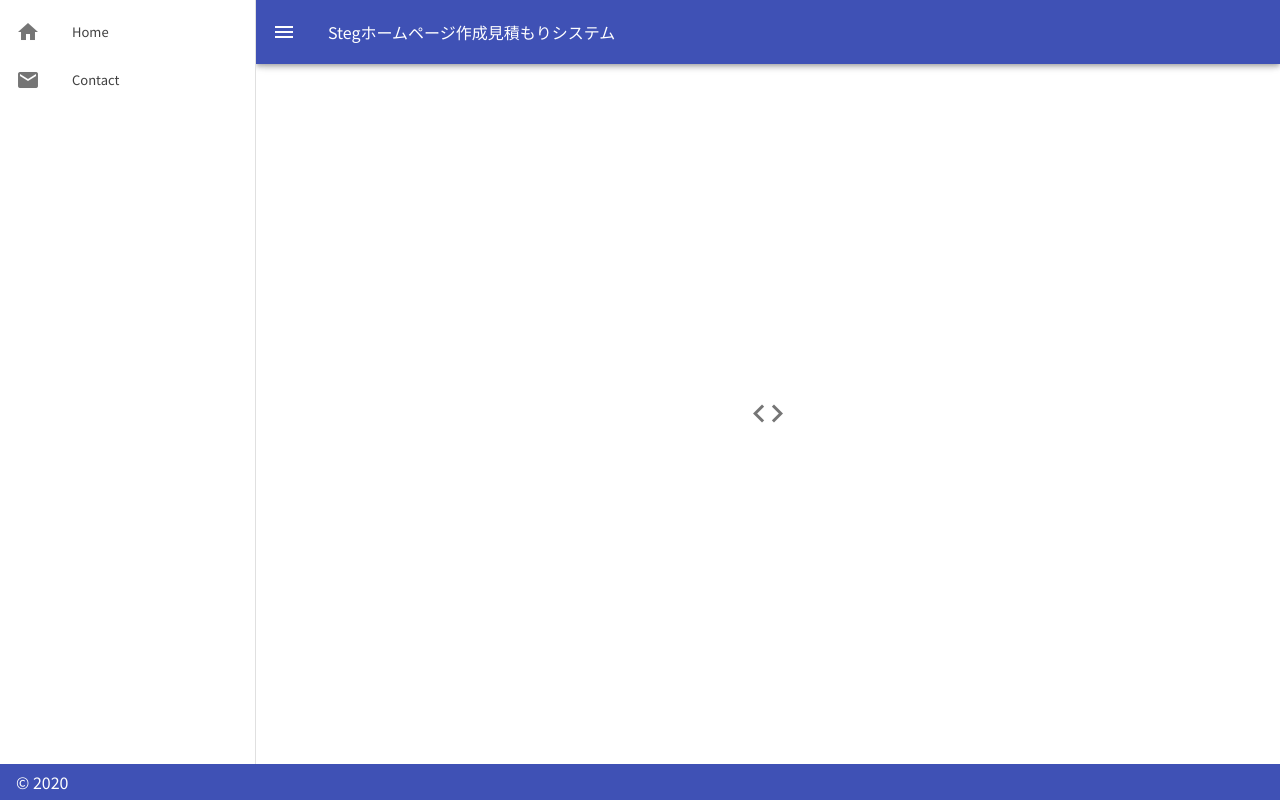
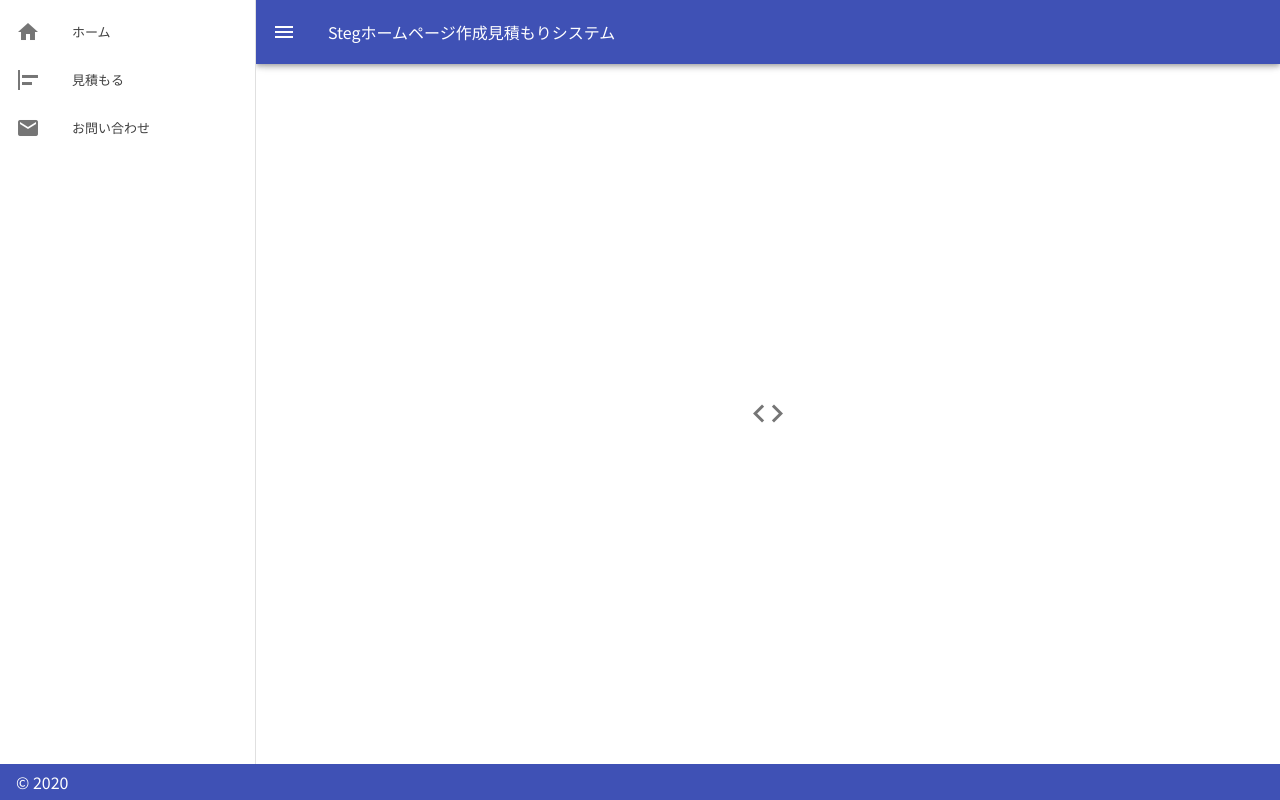
Before and after one commit to project-steg/Quote, a Nuxt app: page / in a window 1280 px wide. Built offline with nearby package versions, Linux system fonts and the light colour scheme.

Commit message:
[add遷移先

```diff
--- a/pages/index.vue
+++ b/pages/index.vue
@@ -5,20 +5,32 @@
       app
     >
       <v-list dense>
+        <nuxt-link to="/">
         <v-list-item link>
           <v-list-item-action>
             <v-icon>mdi-home</v-icon>
           </v-list-item-action>
           <v-list-item-content>
-            <v-list-item-title>Home</v-list-item-title>
+            <v-list-item-title>ホーム</v-list-item-title>
           </v-list-item-content>
         </v-list-item>
+        </nuxt-link>
+        <nuxt-link to="quote">
+        <v-list-item link>
+          <v-list-item-action>
+            <v-icon>mdi-align-horizontal-left</v-icon>
+          </v-list-item-action>
+          <v-list-item-content>
+            <v-list-item-title>見積もる</v-list-item-title>
+          </v-list-item-content>
+        </v-list-item>
+        </nuxt-link>
         <v-list-item link>
           <v-list-item-action>
             <v-icon>mdi-email</v-icon>
           </v-list-item-action>
           <v-list-item-content>
-            <v-list-item-title>Contact</v-list-item-title>
+            <v-list-item-title>お問い合わせ</v-list-item-title>
           </v-list-item-content>
         </v-list-item>
       </v-list>
```
